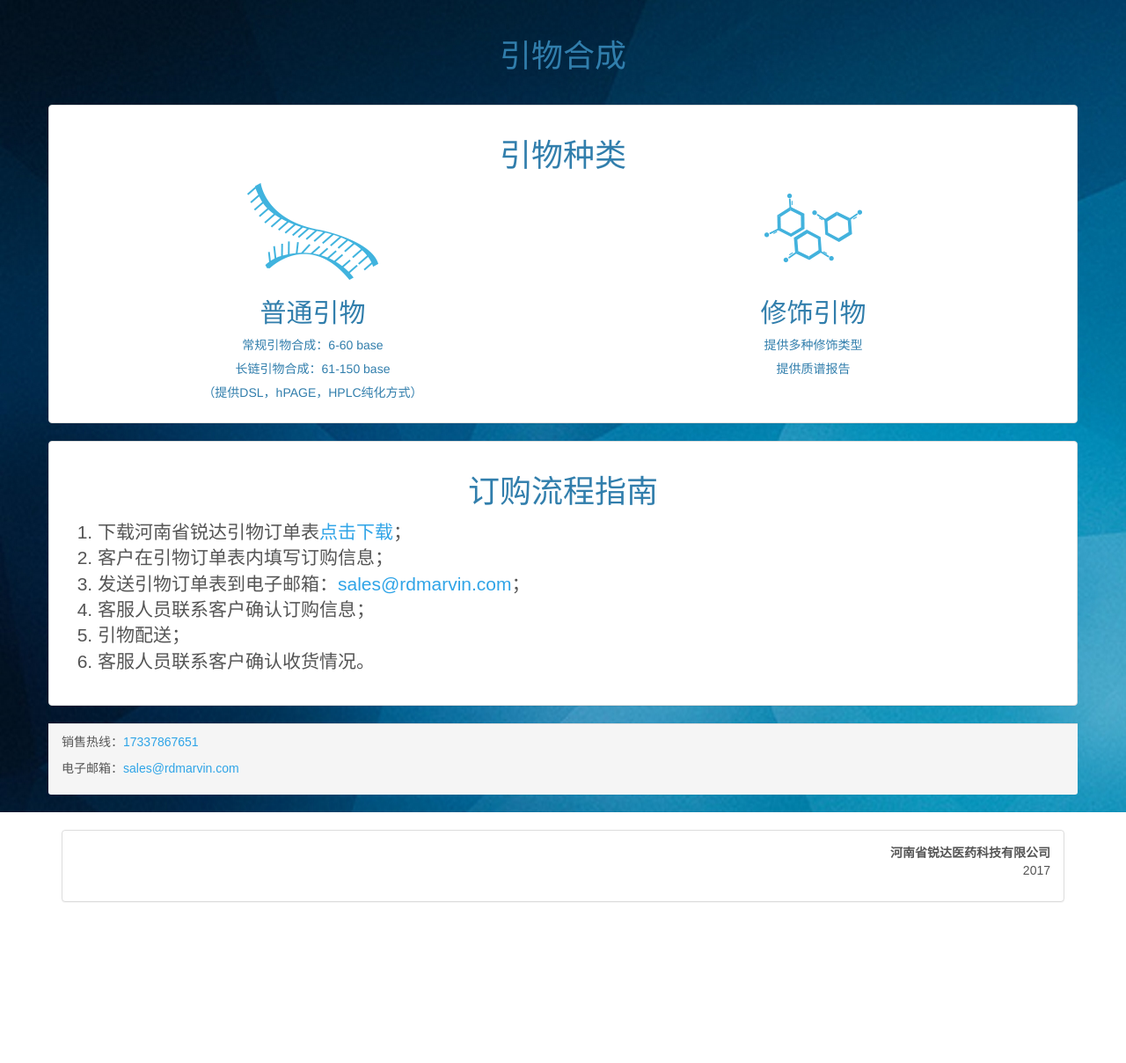
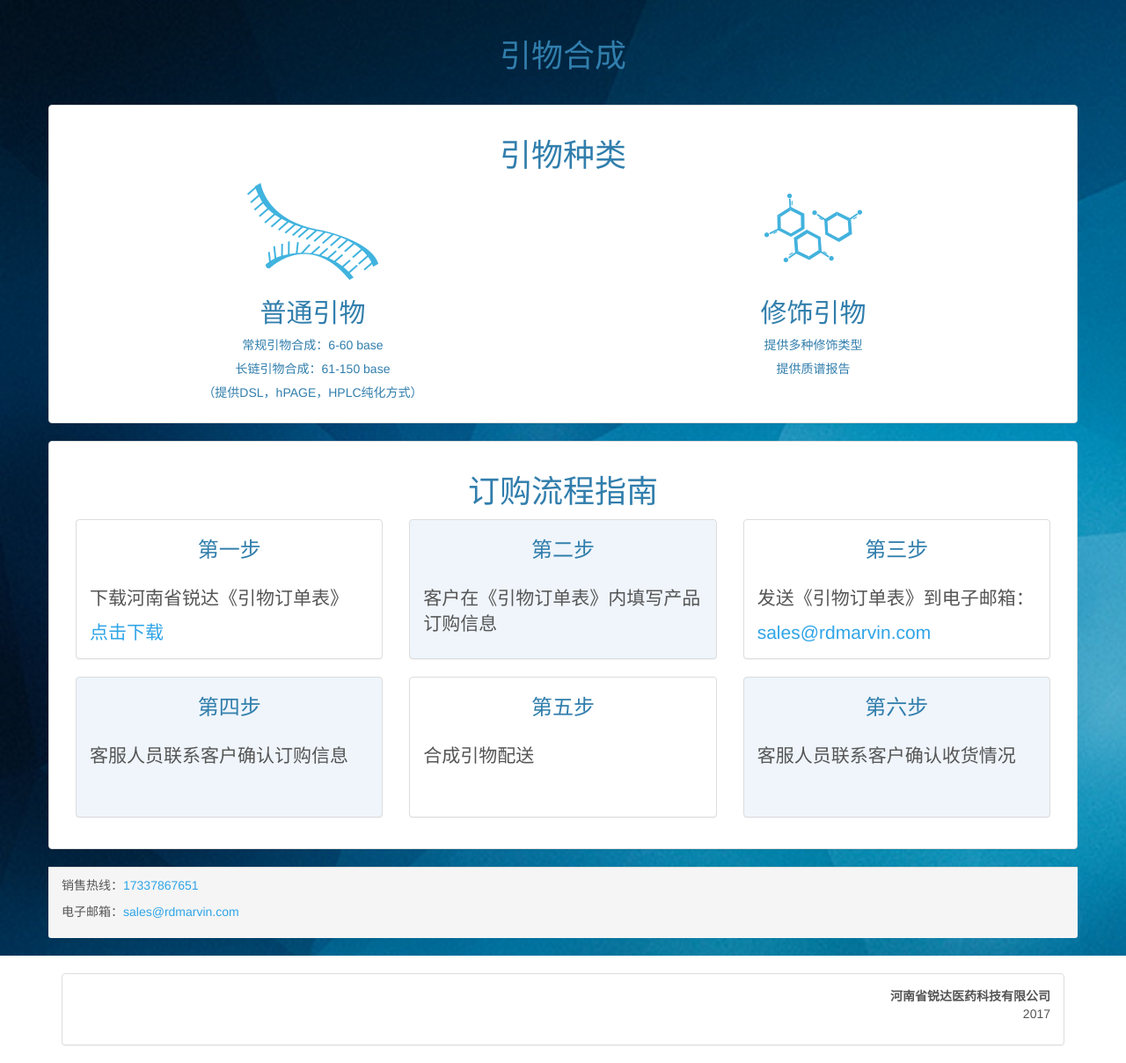
Before and after one commit to yan84521610/RDWebsites, a Django app: page /main/primer in a window 1280 px wide. Shown: the part 74-1282 px from the top of the page at 88% size. Before the commit the page ends 1099 px from the top, so only its background shows below. Run offline with Django 3.2, Linux system fonts and the light colour scheme; some libraries are stand-ins or nearby versions.

Commit message:
edit pages

```diff
--- a/main/templates/main/base.html
+++ b/main/templates/main/base.html
@@ -16,11 +16,6 @@
         <!-- Bootstrap -->
         <link rel="stylesheet" type="text/css" href="{% static 'main/css/bootstrap.min.css' %}" />
 
-        <style>
-            body {
-                font-family: "Microsoft YaHei", Arial;
-            }
-        </style>
     </head>
 
     <!-- 模板页面主体内容 -->
--- a/main/templates/main/primer.html
+++ b/main/templates/main/primer.html
@@ -36,15 +36,79 @@
             <div class="panel panel-default">
                 <div class="panel-body">
                     <h1 class="text-center">订购流程指南</h1>
-                    <ol class="lead">
-                        {% load static %}
-                        <li>下载河南省锐达引物订单表<a href="{% static "main/download_file/order_list.xls" %}" download="order_list">点击下载</a>；</li>
-                        <li>客户在引物订单表内填写订购信息；</li>
-                        <li>发送引物订单表到电子邮箱：<a href="mailto:sales@rdmarvin.com">sales@rdmarvin.com</a>；</li>
-                        <li>客服人员联系客户确认订购信息；</li>
-                        <li>引物配送；</li>
-                        <li>客服人员联系客户确认收货情况。</li>
-                    </ol>
+                    <div class="lead">
+                        <div class="col-md-4">
+                            <div class="panel panel-default">
+                                <div class="panel-title">
+                                    <h3 class="text-center">第一步</h3>
+                                </div>
+                                <div class="panel-body">
+                                    <p>下载河南省锐达《引物订单表》</p>
+                                    {% load static %}
+                                    <a href="{% static "main/download_file/order_list.xls" %}" download="order_list">点击下载</a>
+                                </div>
+                            </div>
+                        </div>
+
+                        <div class="col-md-4">
+                            <div class="panel panel-default" style="background-color: #EFF5FB">
+                                <div class="panel-title">
+                                    <h3 class="text-center">第二步</h3>
+                                </div>
+                                <div class="panel-body">
+                                    <p>客户在《引物订单表》内填写产品订购信息</p>
+                                </div>
+                            </div>
+                        </div>
+
+                        <div class="col-md-4">
+                            <div class="panel panel-default">
+                                <div class="panel-title">
+                                    <h3 class="text-center">第三步</h3>
+                                </div>
+                                <div class="panel-body">
+                                    <p>发送《引物订单表》到电子邮箱：</p>
+                                    <a href="mailto:sales@rdmarvin.com">sales@rdmarvin.com</a>
+                                </div>
+                            </div>
+                        </div>
+
+                        <div class="col-md-4">
+                            <div class="panel panel-default" style="background-color: #EFF5FB">
+                                <div class="panel-title">
+                                    <h3 class="text-center">第四步</h3>
+                                </div>
+                                <div class="panel-body">
+                                    <p>客服人员联系客户确认订购信息</p>
+                                    <br>
+                                </div>
+                            </div>
+                        </div>
+
+                        <div class="col-md-4">
+                            <div class="panel panel-default">
+                                <div class="panel-title">
+                                    <h3 class="text-center">第五步</h3>
+                                </div>
+                                <div class="panel-body">
+                                    <p>合成引物配送</p>
+                                    <br>
+                                </div>
+                            </div>
+                        </div>
+
+                        <div class="col-md-4">
+                            <div class="panel panel-default" style="background-color: #EFF5FB">
+                                <div class="panel-title">
+                                    <h3 class="text-center">第六步</h3>
+                                </div>
+                                <div class="panel-body">
+                                    <p>客服人员联系客户确认收货情况</p>
+                                    <br>
+                                </div>
+                            </div>
+                        </div>
+                    </div>
                 </div>
             </div>
 
```
